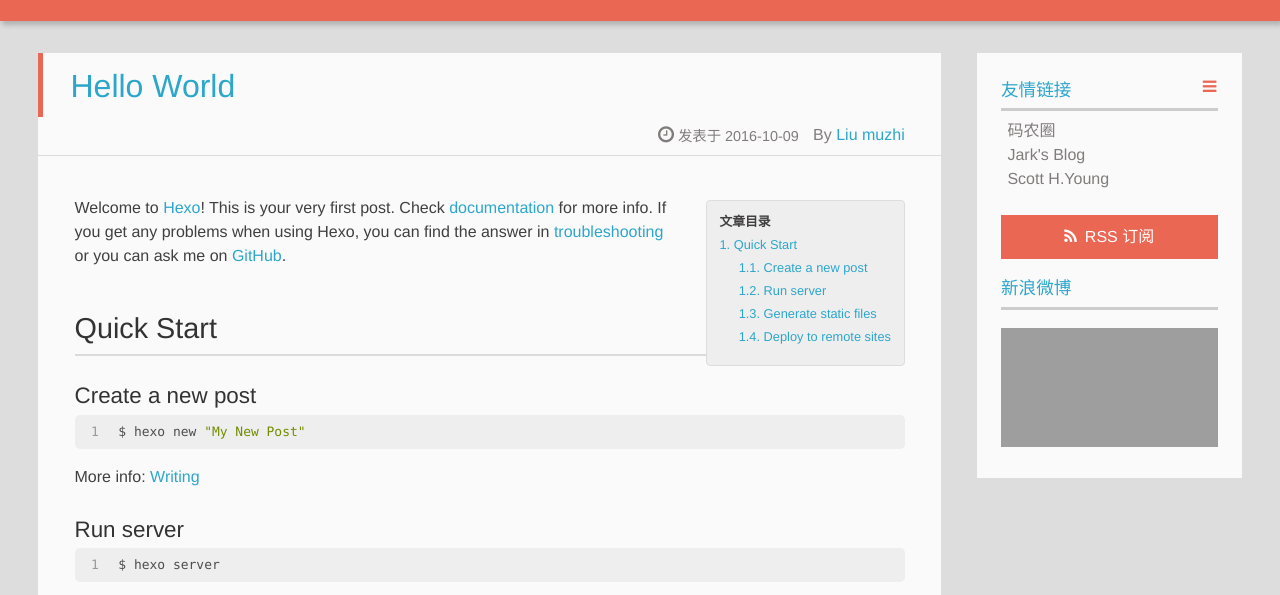
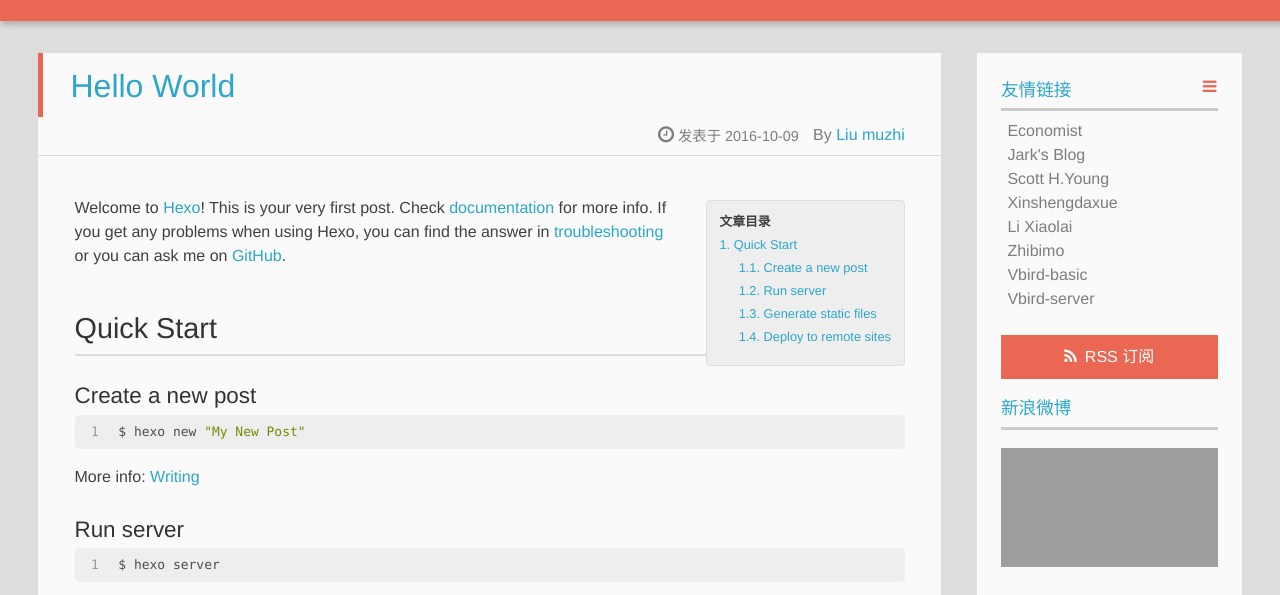
Before and after one commit to Liumuzhi/Liumuzhi.github.io, a plain HTML site: page 2016/10/09/hello-world/index.html in a window 1280 px wide. Shown: the part 187-782 px from the top of the page. Drawn offline with Linux system fonts and the light colour scheme; grey boxes are pictures that could not be loaded; a script that the page names is missing.

Commit message:
Site updated: 2016-10-09 15:49:17

```diff
--- a/2016/10/09/hello-world/index.html
+++ b/2016/10/09/hello-world/index.html
@@ -177,7 +177,7 @@ Quick">
 
           <li>
 
-            	<a href="https://coderq.com" target="_blank" title="一个面向程序员交流分享的新一代社区">码农圈</a>
+            	<a href="http://www.economist.com/" target="_blank" title="Economist">Economist</a>
 
           </li>
 
@@ -190,6 +190,36 @@ Quick">
           <li>
 
             	<a href="https://www.scotthyoung.com/blog/articles/" target="_blank" title="Scott H.Young">Scott H.Young</a>
+
+          </li>
+
+          <li>
+
+            	<a href="https://b.xinshengdaxue.com/" target="_blank" title="Xinshengdaxue">Xinshengdaxue</a>
+
+          </li>
+
+          <li>
+
+            	<a href="http://xiaolai.li/archives/" target="_blank" title="Li Xiaolai">Li Xiaolai</a>
+
+          </li>
+
+          <li>
+
+            	<a href="http://zhibimo.com/explore/books" target="_blank" title="Zhibimo">Zhibimo</a>
+
+          </li>
+
+          <li>
+
+            	<a href="http://cn.linux.vbird.org/linux_basic/linux_basic.php" target="_blank" title="Vbird-basic">Vbird-basic</a>
+
+          </li>
+
+          <li>
+
+            	<a href="http://cn.linux.vbird.org/linux_server/" target="_blank" title="Vbird-server">Vbird-server</a>
 
           </li>
 
--- a/index.html
+++ b/index.html
@@ -261,7 +261,7 @@
 
           <li>
 
-            	<a href="https://coderq.com" target="_blank" title="一个面向程序员交流分享的新一代社区">码农圈</a>
+            	<a href="http://www.economist.com/" target="_blank" title="Economist">Economist</a>
 
           </li>
 
@@ -274,6 +274,36 @@
           <li>
 
             	<a href="https://www.scotthyoung.com/blog/articles/" target="_blank" title="Scott H.Young">Scott H.Young</a>
+
+          </li>
+
+          <li>
+
+            	<a href="https://b.xinshengdaxue.com/" target="_blank" title="Xinshengdaxue">Xinshengdaxue</a>
+
+          </li>
+
+          <li>
+
+            	<a href="http://xiaolai.li/archives/" target="_blank" title="Li Xiaolai">Li Xiaolai</a>
+
+          </li>
+
+          <li>
+
+            	<a href="http://zhibimo.com/explore/books" target="_blank" title="Zhibimo">Zhibimo</a>
+
+          </li>
+
+          <li>
+
+            	<a href="http://cn.linux.vbird.org/linux_basic/linux_basic.php" target="_blank" title="Vbird-basic">Vbird-basic</a>
+
+          </li>
+
+          <li>
+
+            	<a href="http://cn.linux.vbird.org/linux_server/" target="_blank" title="Vbird-server">Vbird-server</a>
 
           </li>
 
```
Also changed, not shown: 2016/10/09/reborn/index.html (+31 -1 lines).
